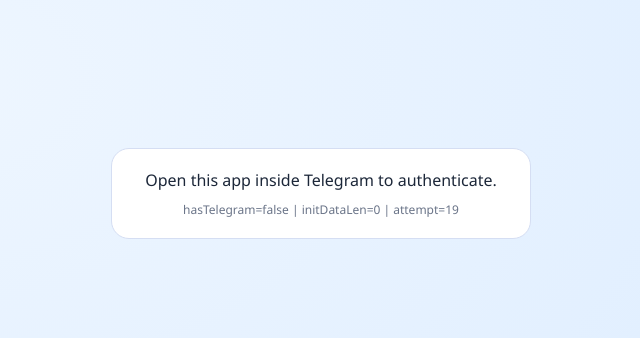
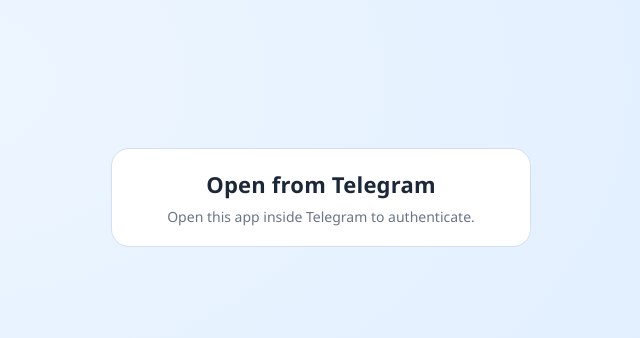
Before and after one commit to asilbek-0311/telegram-webapp-simple-game, a Next.js app: page / in a window 1280 px wide. Shown: the top 338 px of the page, without its empty margins (319-959 px from the left). Built offline with nearby package versions, Linux system fonts and the light colour scheme.

Commit message:
Remove debug panel and add polished loading state

```diff
--- a/app/globals.css
+++ b/app/globals.css
@@ -44,11 +44,76 @@
   text-align: center;
 }
 
-.debugPanel {
+.stateTitle {
+  font-size: 22px;
+  font-weight: 700;
+  letter-spacing: 0.2px;
+}
+
+.stateMessage {
+  margin-top: 8px;
+  color: var(--muted);
+  font-size: 14px;
+}
+
+.loadingBar {
+  height: 12px;
+  border-radius: 999px;
+  margin: 16px auto 0;
+  width: min(320px, 100%);
+  background: linear-gradient(90deg, #dbe8ff 0%, #f2f7ff 50%, #dbe8ff 100%);
+  background-size: 200% 100%;
+  animation: shimmer 1.4s linear infinite;
+}
+
+.loadingBarShort {
+  width: min(220px, 100%);
   margin-top: 10px;
-  font-size: 12px;
-  color: var(--muted);
-  word-break: break-all;
+}
+
+.loadingDots {
+  display: flex;
+  justify-content: center;
+  gap: 8px;
+  margin-top: 16px;
+}
+
+.loadingDots span {
+  width: 8px;
+  height: 8px;
+  border-radius: 50%;
+  background: #8ba1cb;
+  animation: bounce 1.2s ease-in-out infinite;
+}
+
+.loadingDots span:nth-child(2) {
+  animation-delay: 0.15s;
+}
+
+.loadingDots span:nth-child(3) {
+  animation-delay: 0.3s;
+}
+
+@keyframes shimmer {
+  from {
+    background-position: 200% 0;
+  }
+  to {
+    background-position: -200% 0;
+  }
+}
+
+@keyframes bounce {
+  0%,
+  80%,
+  100% {
+    transform: translateY(0);
+    opacity: 0.55;
+  }
+  40% {
+    transform: translateY(-4px);
+    opacity: 1;
+  }
 }
 
 .topBar {
--- a/app/page.tsx
+++ b/app/page.tsx
@@ -66,7 +66,6 @@
     "loading"
   );
   const [statusMessage, setStatusMessage] = useState("Authenticating...");
-  const [debugInfo, setDebugInfo] = useState<string>("");
   const [graph, setGraph] = useState<GraphApiResponse | null>(null);
   const [isPanelOpen, setIsPanelOpen] = useState(false);
   const [query, setQuery] = useState("");
@@ -109,12 +108,6 @@
         window.Telegram?.WebApp?.expand?.();
 
         const initData = window.Telegram?.WebApp?.initData?.trim() ?? "";
-        const hasTelegram = Boolean(window.Telegram?.WebApp);
-
-        setDebugInfo(
-          `hasTelegram=${hasTelegram} | initDataLen=${initData.length} | attempt=${attempts}`
-        );
-
         if (!initData) {
           attempts += 1;
           if (attempts < maxAttempts && !cancelled) {
@@ -277,11 +270,29 @@
   }, [graph?.me.id, directNodes, secondNodes]);
 
   if (status !== "ready" || !graph) {
+    const title =
+      status === "loading"
+        ? "Loading your social graph"
+        : status === "blocked"
+          ? "Open from Telegram"
+          : "Unable to authenticate";
+
     return (
       <div className="screen">
         <div className="stateCard">
-          <div>{statusMessage}</div>
-          <div className="debugPanel">{debugInfo}</div>
+          <h2 className="stateTitle">{title}</h2>
+          <p className="stateMessage">{statusMessage}</p>
+          {status === "loading" ? (
+            <>
+              <div className="loadingBar" />
+              <div className="loadingBar loadingBarShort" />
+              <div className="loadingDots" aria-hidden="true">
+                <span />
+                <span />
+                <span />
+              </div>
+            </>
+          ) : null}
         </div>
       </div>
     );
```
